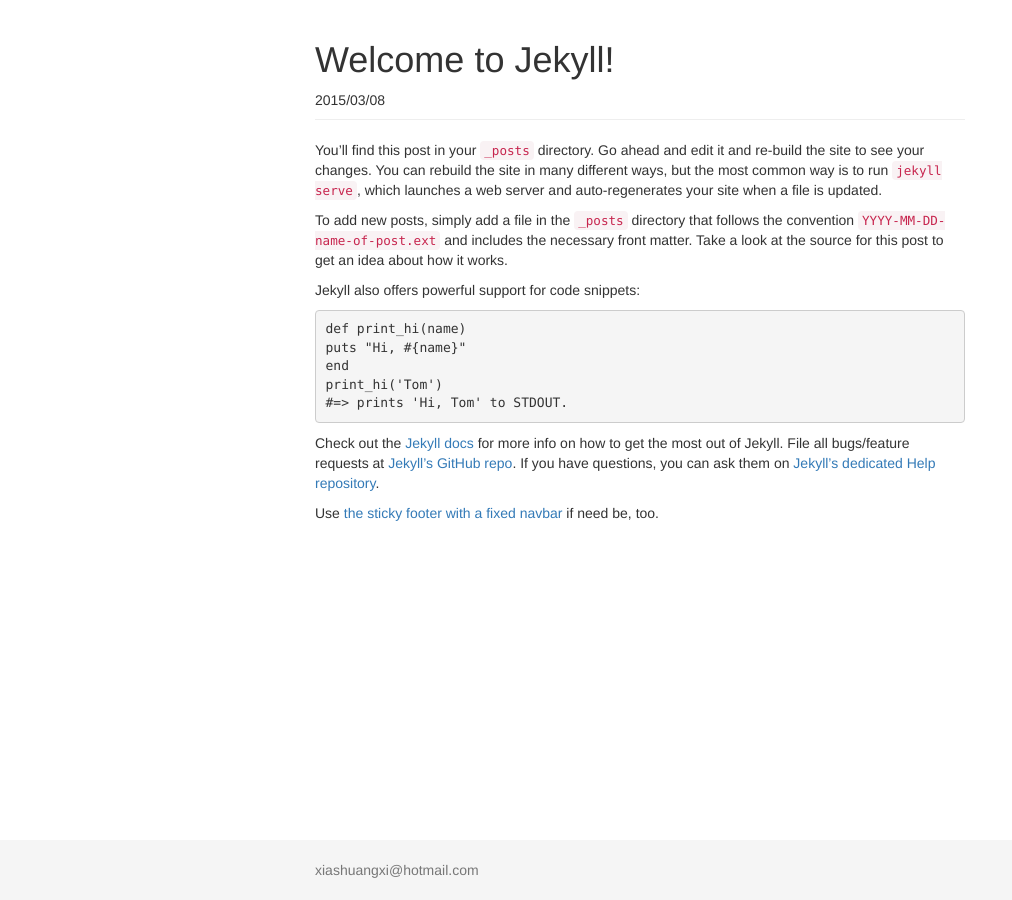
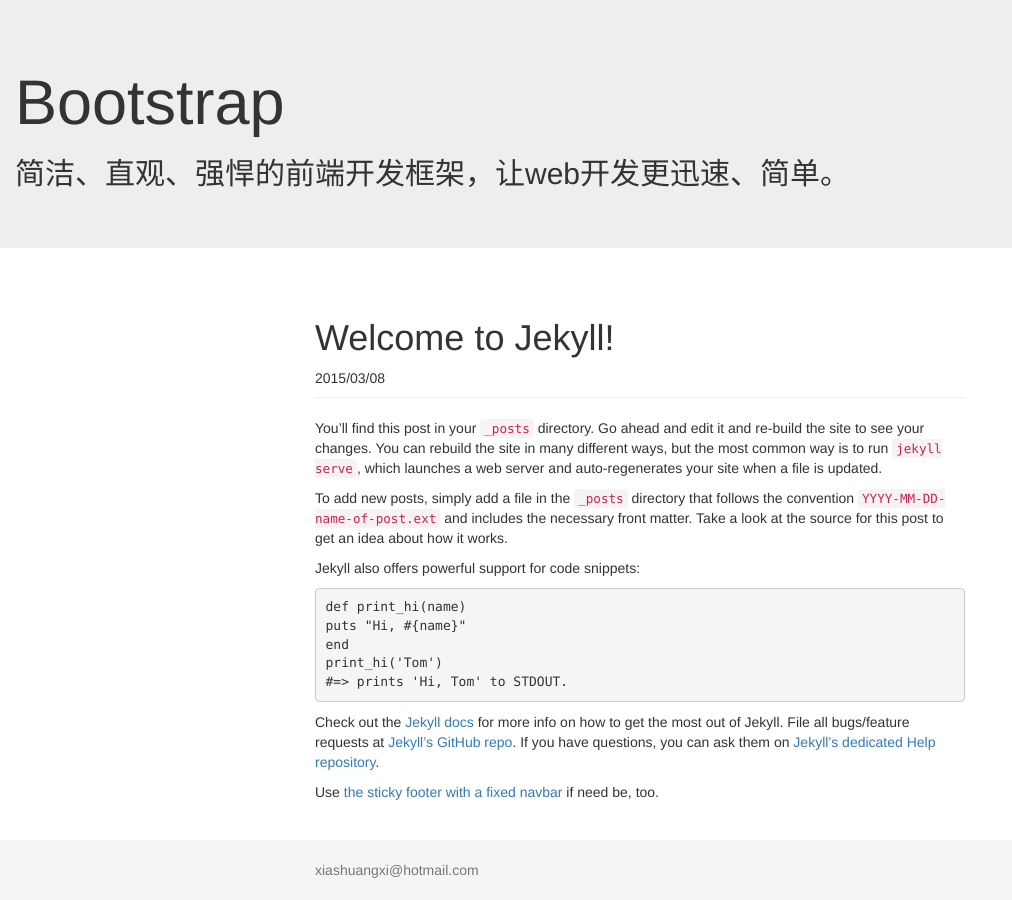
Before and after one commit to jinchangle/xiashuangxi.github.io, a Jekyll site: the page built from _posts/2015-05-12-welcome.md, in a window 1280 px wide. Shown: the whole page, without its empty margins (0-1012 px from the left). Built offline with Jekyll 4.4.1, drawn with Linux system fonts in a browser that asks for light colours.

Commit message:
Changes to be committed: 	new file:   _includes/banner.html 	modified:   _layouts/default.html 	modified:   _layouts/post.html

```diff
--- /dev/null
+++ b/_includes/banner.html
@@ -0,0 +1,6 @@
+<div class="jumbotron masthead">
+    <div class="container">
+        <h1>Bootstrap</h1>
+        <h2>简洁、直观、强悍的前端开发框架，让web开发更迅速、简单。</h2>
+    </div>
+</div>
--- a/_layouts/post.html
+++ b/_layouts/post.html
@@ -1,6 +1,9 @@
 <!DOCTYPE html>
 <html lang="zh-CN">
 {% include head.html %}
+<body>
+{% include banner.html %}
+
 <div class="container">
     <div class="page-header">
         <h1>{{ page.title }}</h1>
@@ -16,5 +19,5 @@
     </div>
 </footer>
 
-<body>
+</body>
 </html>
```
Also changed, not shown: _layouts/default.html (+2 -9 lines).
